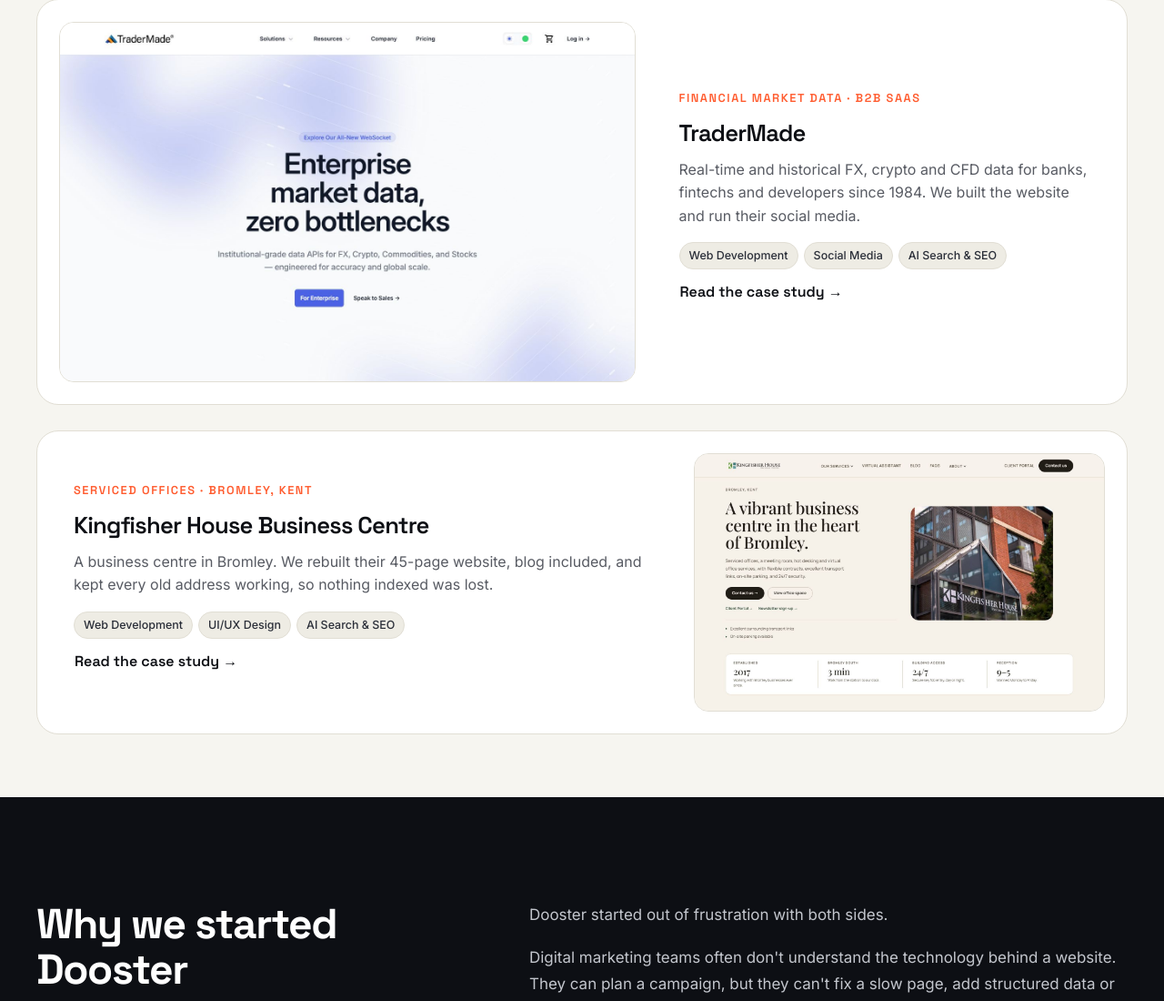
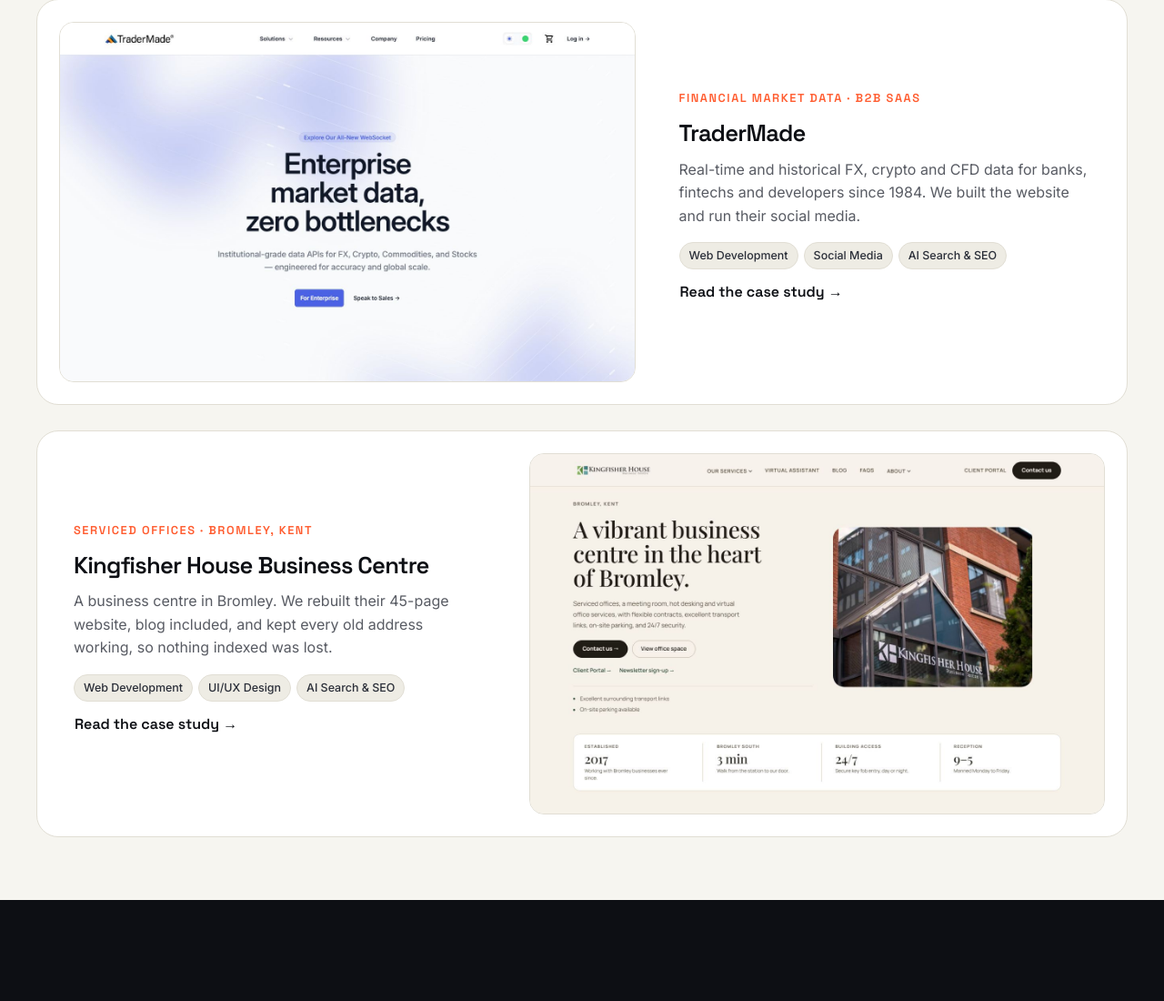
Before and after one commit to DoosterTech/dooster, a Flask app: page / in a window 1280 px wide. Shown: the part 1069-2169 px from the top of the page at 91% size. Run offline with Flask 3, Linux system fonts and the light colour scheme.

Commit message:
Give both Recent work cards the same image and text widths
Co-Authored-By: Claude Opus 5 <noreply@anthropic.com>

```diff
--- a/static/css/base.css
+++ b/static/css/base.css
@@ -716,3 +716,9 @@ a.card:hover .icon-tile { background: var(--accent); color: #fff; }
   .case-full-head { position: static; }
   .case-full-body { grid-template-columns: 7fr 5fr; gap: 64px; }
 }
+
+/* Alternate cards mirror the layout but keep the same image and text widths */
+@media (min-width: 900px) {
+  .work:nth-child(even) { grid-template-columns: 5fr 7fr; }
+  .work:nth-child(even) .work-text { order: 1; }
+}
```
